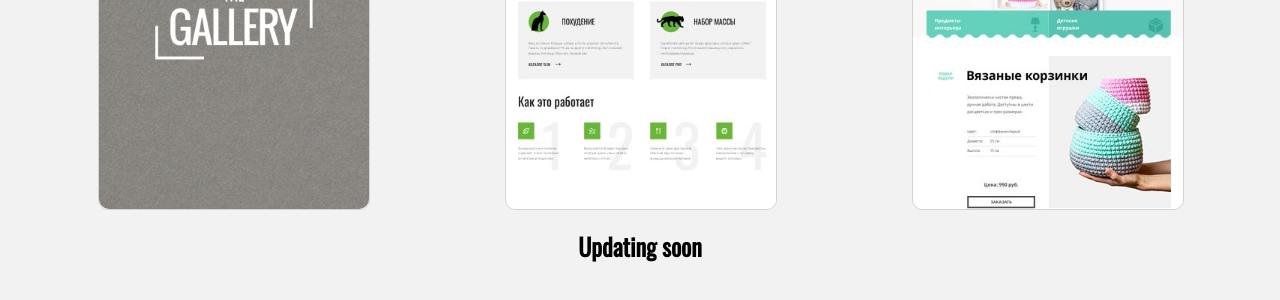
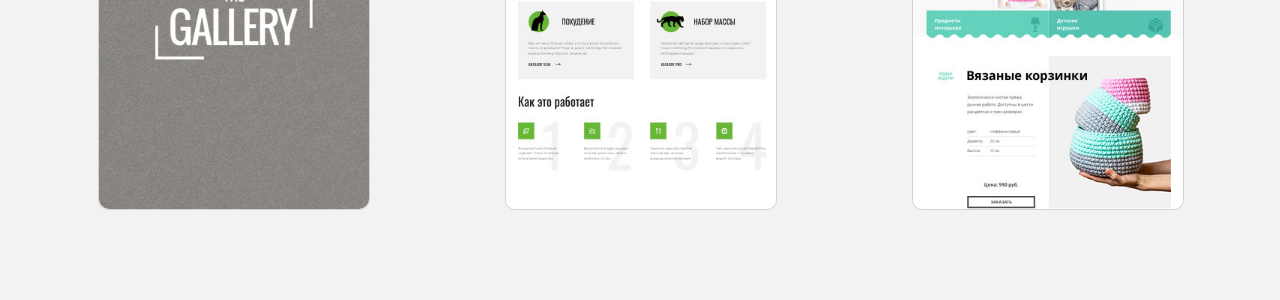
Before and after one commit to poperchy/poperchy.github.io, a plain HTML site: page index.html in a window 1280 px wide. Shown: the part 212-512 px from the top of the page. Drawn offline with Linux system fonts and the light colour scheme.

Commit message:
Update index.html

```diff
--- a/index.html
+++ b/index.html
@@ -52,7 +52,7 @@
         </ul>
     </div>
 </section>
-    <h2 style="text-align: center;">Updating soon</h2>
+<!--     <h2 style="text-align: center;">Updating soon</h2> -->
 
 
 
```
